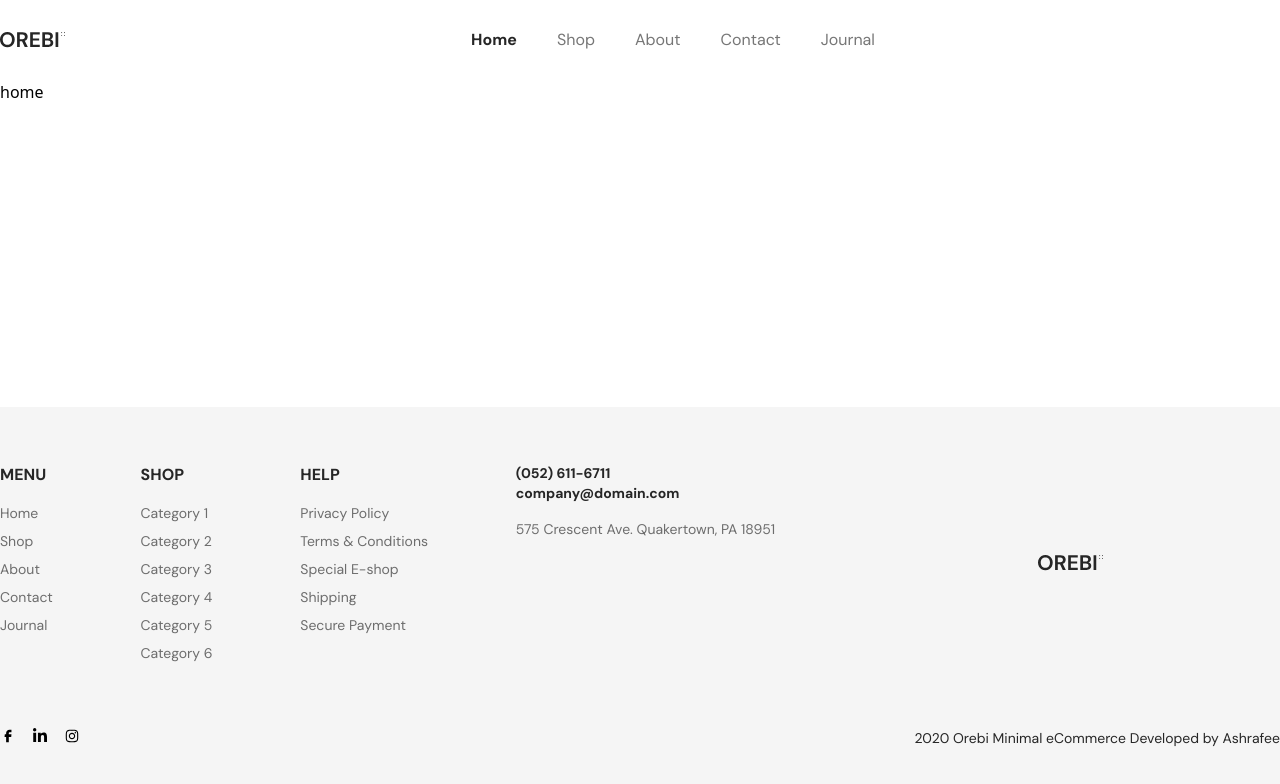
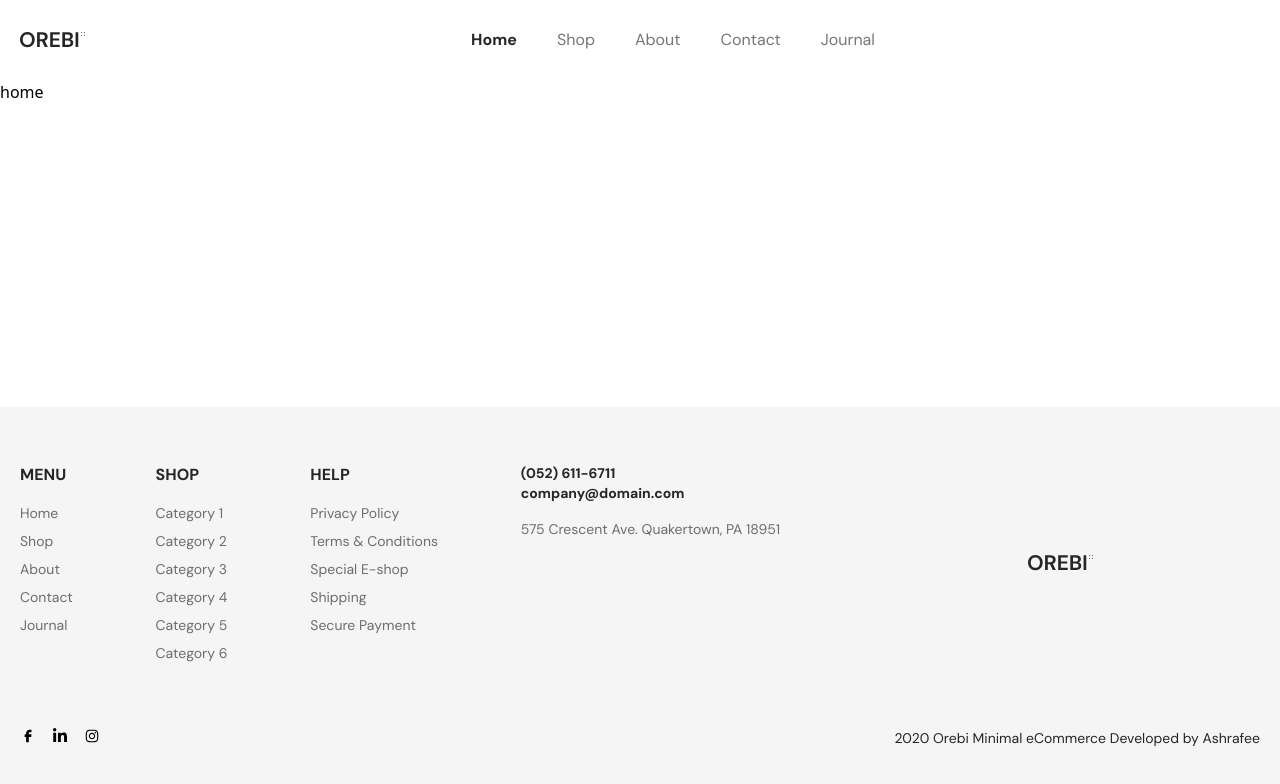
Before and after one commit to IamAshrafee/OREBI-Ecommerce-Full-Stack, a React (Vite) app in the folder Frontend/: page / in a window 1280 px wide. Shown: the top 784 px of the page. Built offline with nearby package versions, Linux system fonts and the light colour scheme.

Commit message:
padding added

```diff
--- a/Frontend/src/layout/MainWidth.jsx
+++ b/Frontend/src/layout/MainWidth.jsx
@@ -1,7 +1,7 @@
 import React from "react";
 
 const MainWidth = ({ children }) => {
-  return <div className="max-w-[1600px] mx-auto">{children}</div>;
+  return <div className="max-w-[1580px] px-5 mx-auto">{children}</div>;
 };
 
 export default MainWidth;
```
